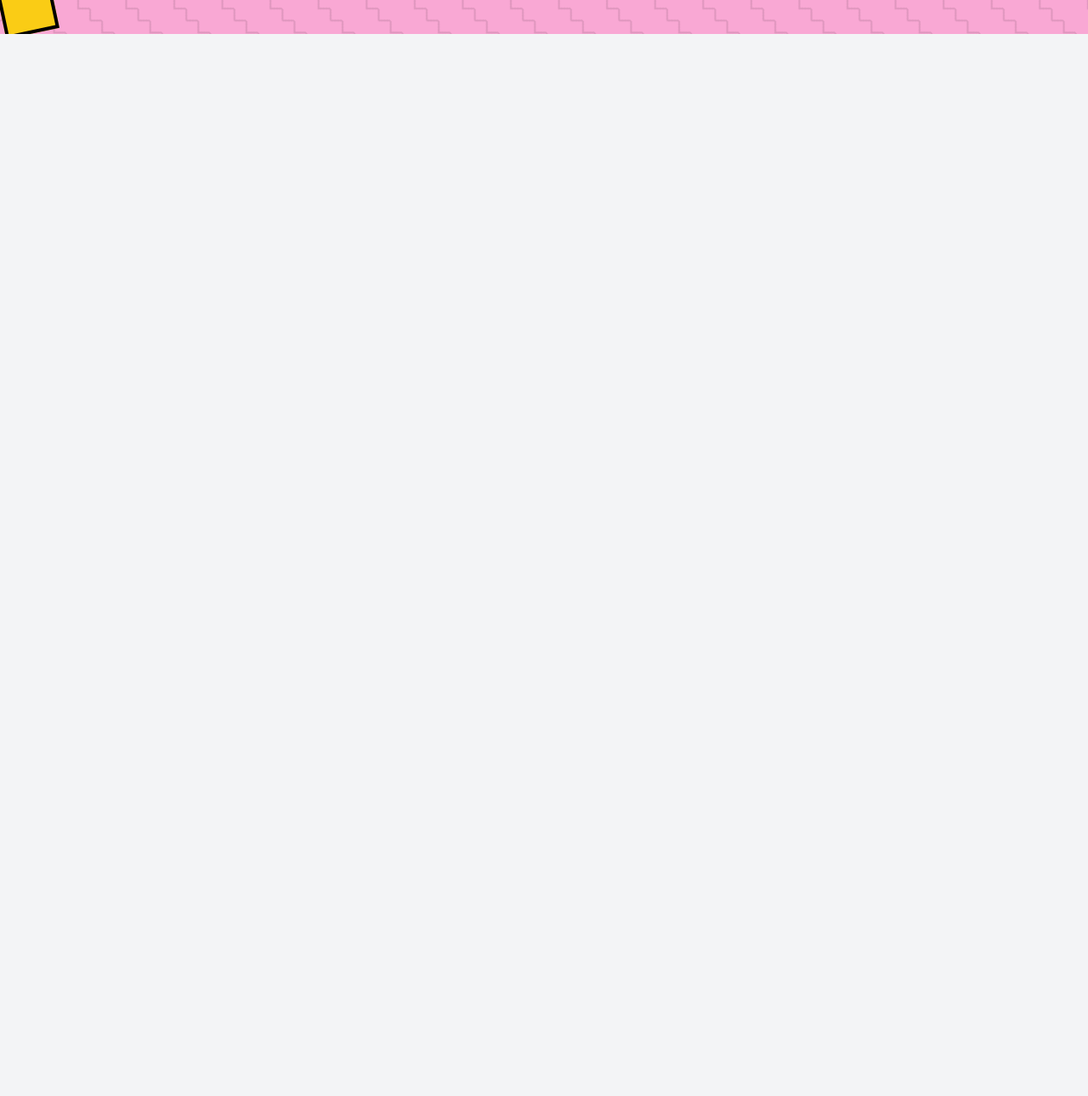
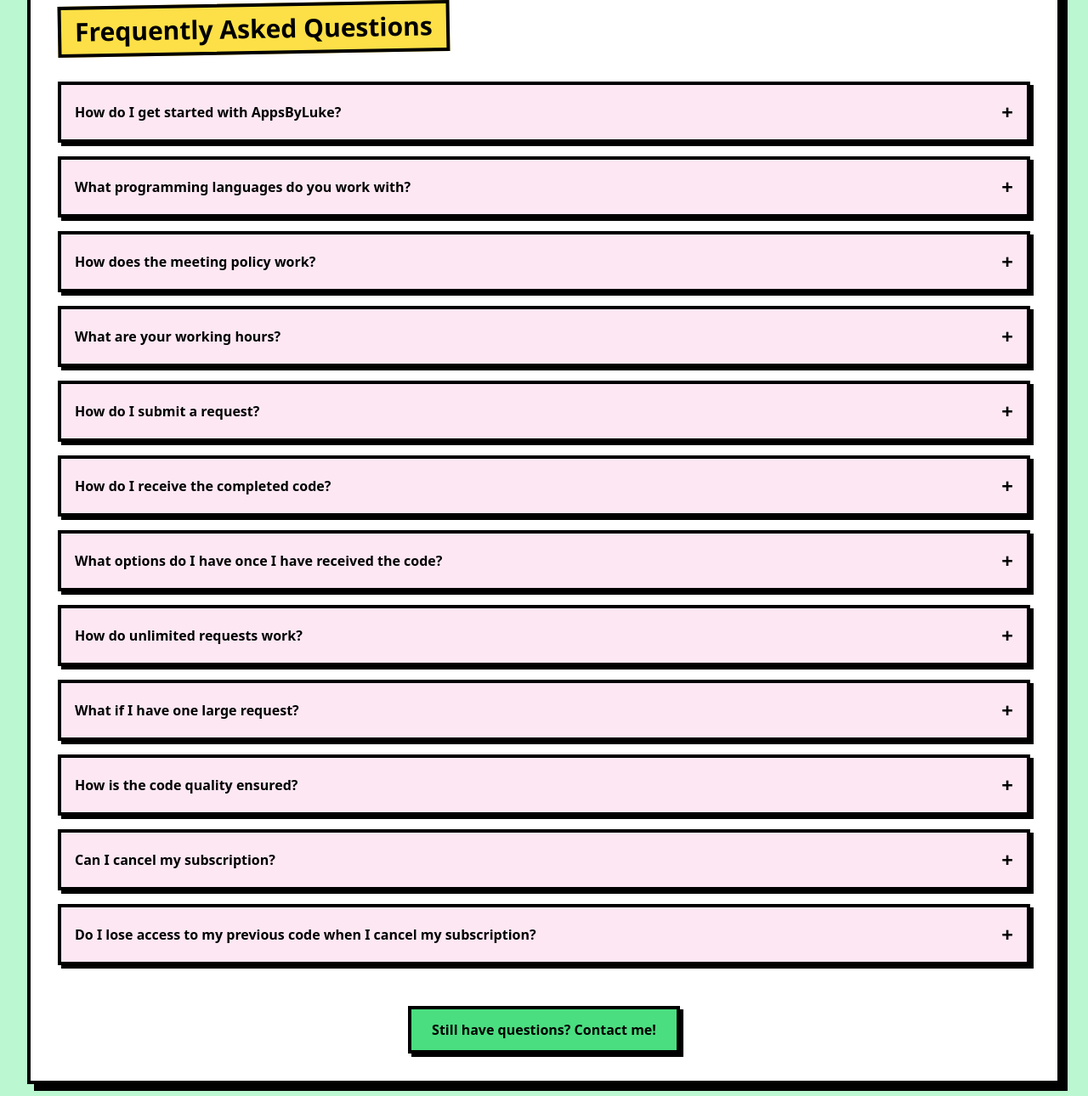
Before and after one commit to logical-luke/appsbyluke, an Astro site: page / in a window 1280 px wide. Shown: the part 764-2054 px from the top of the page at 85% size. Before the commit the page ends 804 px from the top, so only its background shows below. Built offline with nearby package versions, Linux system fonts and the light colour scheme; Astro itself is replaced by a stand-in of ours.

Commit message:
:sparkles: Add FAQ

```diff
--- /dev/null
+++ b/src/components/Faq.astro
@@ -0,0 +1,87 @@
+<div class="bg-green-200 py-16 border-y-4 border-black">
+    <div class="max-w-7xl mx-auto px-4 sm:px-6 lg:px-8">
+        <div class="bg-white border-4 border-black p-8 shadow-[8px_8px_0px_0px_rgba(0,0,0,1)] relative">
+            <h2 class="text-3xl font-bold text-black mb-8 transform -rotate-1 inline-block bg-yellow-300 px-4 py-2 border-4 border-black">Frequently Asked Questions</h2>
+
+            <div class="space-y-4">
+                {[
+                    {
+                        question: "How do I get started with AppsByLuke?",
+                        answer: "After subscribing to a plan, you'll receive an email shortly after granting access to your personal project management board. That's all you'll need to begin submitting your requests."
+                    },
+                    {
+                        question: "What programming languages do you work with?",
+                        answer: "I primarily work with TypeScript, JavaScript, PHP, and Python for web applications. My expertise allows me to choose the best technology for your specific project needs."
+                    },
+                    {
+                        question: "How does the meeting policy work?",
+                        answer: "I offer meetings as needed, but I apply a fair-use policy. This means I prioritize efficient communication and coding time. Regular updates are provided through your project management board."
+                    },
+                    {
+                        question: "What are your working hours?",
+                        answer: "I operate Monday through Friday, excluding national holidays. However, I'm flexible and can accommodate different time zones if needed."
+                    },
+                    {
+                        question: "How do I submit a request?",
+                        answer: "You can add unlimited request cards to the designated column on your personal project management board. Once you're ready for me to start working on a request, simply move it to the 'Active Request' column and I'll begin working on it."
+                    },
+                    {
+                        question: "How do I receive the completed code?",
+                        answer: "Upon completion of your active request, I deliver the code directly to you through a private GitHub Repository. The link to your repository will be shared in the corresponding request card on your project management board."
+                    },
+                    {
+                        question: "What options do I have once I have received the code?",
+                        answer: "Once the code is delivered, you can either approve it or request changes. If you're satisfied, move the card to the 'Approved' column. If you need changes, leave a comment on the card and I'll work on the requested modifications."
+                    },
+                    {
+                        question: "How do unlimited requests work?",
+                        answer: "You're able to add an unlimited amount of requests to your project board, and I'll deliver them one by one based on your chosen plan's concurrent task limit."
+                    },
+                    {
+                        question: "What if I have one large request?",
+                        answer: "For large requests, I apply a continuous development approach, delivering features incrementally. This allows you to provide feedback along the way, ensuring the final result meets your expectations."
+                    },
+                    {
+                        question: "How is the code quality ensured?",
+                        answer: "I maintain high code quality through industry-standard practices, including following coding standards, using linters and formatters, providing clear documentation, and performing thorough code reviews."
+                    },
+                    {
+                        question: "Can I cancel my subscription?",
+                        answer: "Yes, you can cancel your subscription at any time. There are no contracts or hidden fees. The current month's fee is non-refundable, but you'll retain access to the service for the remainder of the paid period."
+                    },
+                    {
+                        question: "Do I lose access to my previous code when I cancel my subscription?",
+                        answer: "No, you retain access to all the code I've developed for you, even after cancelling your subscription."
+                    }
+                ].map((faq, index) => (
+                    <div class="bg-pink-100 border-4 border-black shadow-[4px_4px_0px_0px_rgba(0,0,0,1)] transition-shadow duration-300 hover:shadow-[2px_2px_0px_0px_rgba(0,0,0,1)]">
+                        <button
+                            class="w-full text-left p-4 font-bold text-black focus:outline-none flex justify-between items-center"
+                            onclick={`document.getElementById('faq-answer-${index}').classList.toggle('hidden')`}
+                        >
+                            <span>{faq.question}</span>
+                            <span class="text-2xl">+</span>
+                        </button>
+                        <div id={`faq-answer-${index}`} class="bg-white hidden p-4 border-t-4 border-black">
+                            <p class="text-black">{faq.answer}</p>
+                        </div>
+                    </div>
+                ))}
+            </div>
+
+            <div class="mt-12 text-center">
+                <a href="/contact" class="inline-block bg-green-400 font-bold py-3 px-6 border-4 border-black shadow-[4px_4px_0px_0px_rgba(0,0,0,1)] hover:shadow-[2px_2px_0px_0px_rgba(0,0,0,1)] transition-all duration-300 hover:bg-green-500 group">
+                    <span class="text-black group-hover:text-white">Still have questions? Contact me!</span>
+                </a>
+            </div>
+        </div>
+    </div>
+</div>
+
+<script>
+    document.addEventListener('astro:page-load', () => {
+        document.querySelectorAll('[id^="faq-answer-"]').forEach((el) => {
+            el.classList.add('hidden');
+        });
+    });
+</script>
--- a/src/components/Footer.astro
+++ b/src/components/Footer.astro
@@ -8,7 +8,7 @@
         </svg>
     </div>
 
-    <div class="max-w-7xl mx-auto px-4 sm:px-6 lg:px-8 mb-6 py-8 relative z-10">
+    <div class="max-w-7xl mx-auto px-4 sm:px-6 lg:px-8 py-8 relative z-10">
         <div class="flex flex-col md:flex-row justify-between items-center space-y-4 md:space-y-0">
             <p class="text-black font-bold transform -rotate-1 bg-yellow-300 p-2 border-2 border-black">&copy; 2024
                 AppsByLuke</p>
--- a/src/components/Hero.astro
+++ b/src/components/Hero.astro
@@ -1,5 +1,4 @@
-
-<div class="bg-blue-200 flex items-center justify-center min-h-[calc(100vh-300px)] border-y-4 border-black relative overflow-hidden">
+<div class="bg-blue-200 flex items-center justify-center border-y-4 border-black relative overflow-hidden">
     <div class="absolute inset-0 grid grid-cols-10 grid-rows-10 opacity-10">
         {Array(100).fill().map((_, i) => (
             <div class={`border border-black ${['bg-yellow-300', 'bg-pink-300', 'bg-green-300', 'bg-purple-300'][i % 4]}`}></div>
--- a/src/components/Navbar.astro
+++ b/src/components/Navbar.astro
@@ -33,7 +33,7 @@
                                     class={`text-black hover:bg-blue-500 hover:text-white px-4 py-3 text-lg font-bold transition duration-150 ease-in-out border-4 border-black transform ${index % 2 === 0 ? 'rotate-1' : '-rotate-1'} shadow-[4px_4px_0px_0px_rgba(0,0,0,1)] hover:shadow-[2px_2px_0px_0px_rgba(0,0,0,1)] ${
                                         (currentPath === '' && item.href === '/') ||
                                         (currentPath !== '' && item.href.slice(1) === currentPath)
-                                            ? 'bg-yellow-300 -rotate-2 scale-105'
+                                            ? 'bg-blue-200 -rotate-2 scale-105'
                                             : ''
                                     }`}
                             >
@@ -62,7 +62,7 @@
                             class={`text-black hover:bg-blue-500 hover:text-white block px-3 py-2 text-base font-bold border-4 border-black my-2 transform ${index % 2 === 0 ? 'rotate-1' : '-rotate-1'} shadow-[4px_4px_0px_0px_rgba(0,0,0,1)] hover:shadow-[2px_2px_0px_0px_rgba(0,0,0,1)] transition-all duration-300 ${
                                 (currentPath === '' && item.href === '/') ||
                                 (currentPath !== '' && item.href.slice(1) === currentPath)
-                                    ? 'bg-yellow-300 -rotate-2'
+                                    ? 'bg-blue-200 -rotate-2'
                                     : ''
                             }`}
                     >
--- a/src/pages/about.astro
+++ b/src/pages/about.astro
@@ -7,7 +7,7 @@
 <Layout title="About - Luke, Full-Stack Developer">
     <div class="flex flex-col min-h-screen">
         <Navbar />
-        <main class="flex-grow bg-yellow-200 py-8 sm:py-16 overflow-y-auto border-y-4 border-black">
+        <main class="flex-grow bg-yellow-100 py-8 sm:py-16 overflow-y-auto border-y-4 border-black">
             <div class="max-w-7xl mx-auto px-4 sm:px-6 lg:px-8">
                 <div class="bg-white border-4 border-black p-4 sm:p-8 shadow-[8px_8px_0px_0px_rgba(0,0,0,1)] relative">
                     <div class="absolute top-0 right-0 w-24 h-24 bg-blue-400 border-4 border-black transform rotate-12 translate-x-8 -translate-y-8"></div>
--- a/src/pages/index.astro
+++ b/src/pages/index.astro
@@ -3,12 +3,14 @@
 import Hero from '../components/Hero.astro';
 import Navbar from '../components/Navbar.astro';
 import Footer from '../components/Footer.astro';
+import Faq from "../components/Faq.astro";
 ---
 
 <Layout title="AppsByLuke - Bringing Your App Ideas to Life">
 	<div class="flex flex-col">
 		<Navbar />
 		<Hero />
+		<Faq />
 		<Footer />
 	</div>
 </Layout>
```
